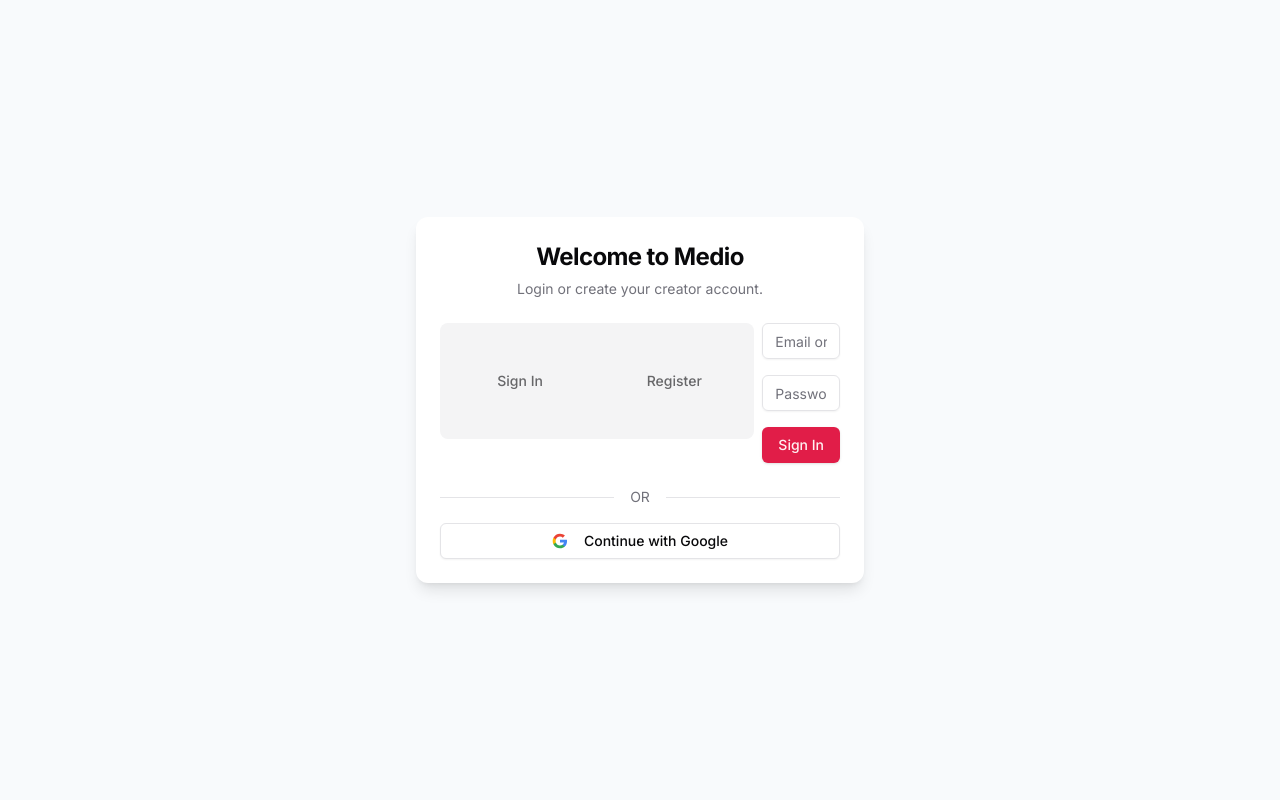
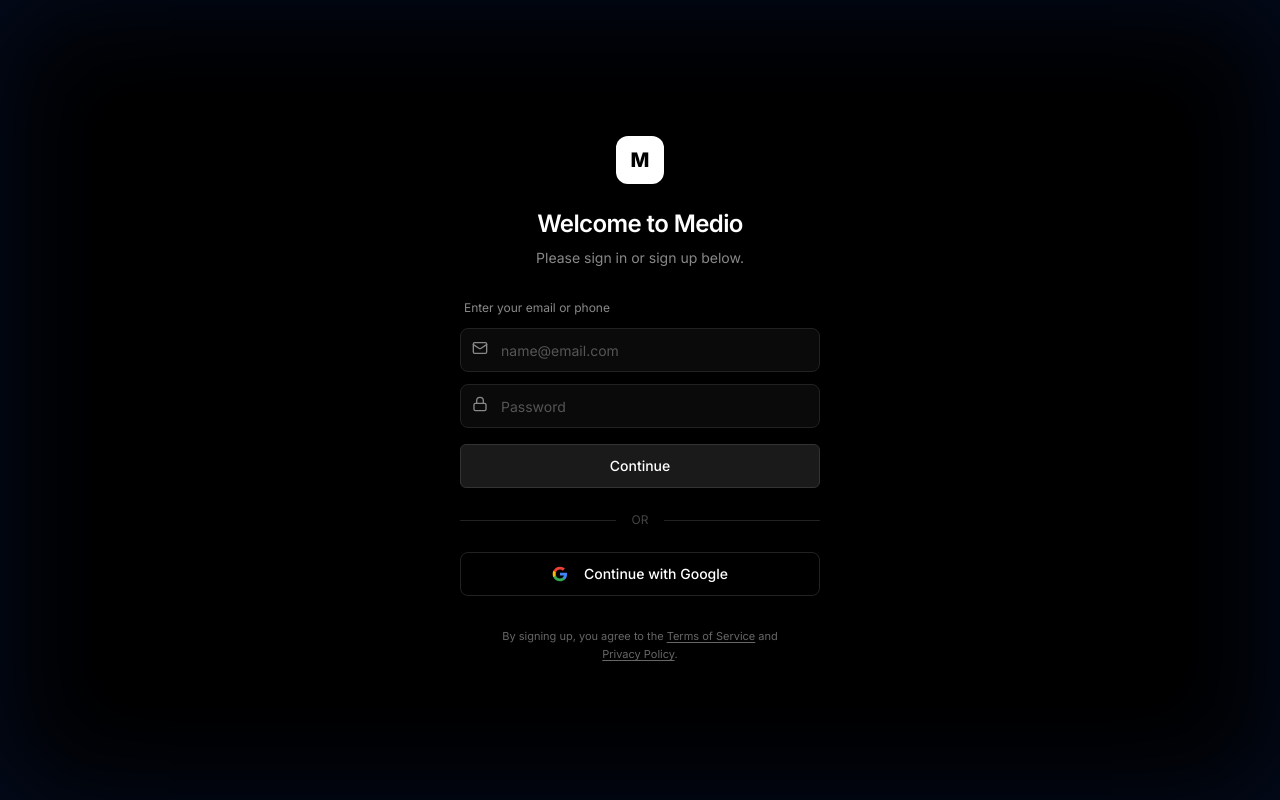
Before and after one commit to aminoasadi/medio, a Next.js app: page /login in a window 1280 px wide. Built offline with nearby package versions, Linux system fonts and the light colour scheme.

Commit message:
style: updated login UI to match Otanes sleek design and implemented unified Auth

```diff
--- a/src/app/login/actions.ts
+++ b/src/app/login/actions.ts
@@ -63,3 +63,18 @@
         return { error: "Something went wrong." }
     }
 }
+
+export async function unifiedAuthAction(prevState: any, formData: FormData) {
+    const identifier = formData.get("identifier") as string
+    if (!identifier) return { error: "Identifier is required." }
+
+    const existing = await db.select().from(users).where(
+        or(eq(users.email, identifier), eq(users.phone, identifier))
+    ).limit(1)
+
+    if (existing.length > 0) {
+        return await loginAction(prevState, formData)
+    } else {
+        return await registerAction(prevState, formData)
+    }
+}
--- a/src/app/login/page.tsx
+++ b/src/app/login/page.tsx
@@ -1,66 +1,83 @@
 "use client"
 
 import { useFormState, useFormStatus } from "react-dom"
-import { Tabs, TabsContent, TabsList, TabsTrigger } from "@/components/ui/tabs"
 import { Input } from "@/components/ui/input"
 import { Button } from "@/components/ui/button"
-import { Card, CardContent, CardDescription, CardHeader, CardTitle, CardFooter } from "@/components/ui/card"
-import { loginAction, registerAction } from "./actions"
+import { unifiedAuthAction } from "./actions"
 import { signIn } from "next-auth/react"
+import { Mail, Lock } from "lucide-react"
 
-function SubmitButton({ text }: { text: string }) {
+function SubmitButton() {
     const { pending } = useFormStatus()
     return (
-        <Button className="w-full" disabled={pending}>
-            {pending ? "Please wait..." : text}
+        <Button
+            type="submit"
+            className="w-full bg-[#1A1A1A] hover:bg-[#2A2A2A] text-white border border-[#333] h-11 mt-4"
+            disabled={pending}
+        >
+            {pending ? "Please wait..." : "Continue"}
         </Button>
     )
 }
 
 export default function LoginPage() {
-    const [loginState, dispatchLogin] = useFormState(loginAction, undefined)
-    const [registerState, dispatchRegister] = useFormState(registerAction, undefined)
+    const [authState, dispatchAuth] = useFormState(unifiedAuthAction, undefined)
 
     return (
-        <div className="flex justify-center items-center min-h-screen bg-slate-50 px-4">
-            <Card className="w-full max-w-md shadow-lg border-none">
-                <CardHeader className="text-center">
-                    <CardTitle className="text-2xl font-bold">Welcome to Medio</CardTitle>
-                    <CardDescription>Login or create your creator account.</CardDescription>
-                </CardHeader>
-                <CardContent>
-                    <Tabs defaultValue="login" className="w-full">
-                        <TabsList className="grid w-full grid-cols-2 mb-6">
-                            <TabsTrigger value="login">Sign In</TabsTrigger>
-                            <TabsTrigger value="register">Register</TabsTrigger>
-                        </TabsList>
-                        <TabsContent value="login">
-                            <form action={dispatchLogin} className="space-y-4">
-                                <Input name="identifier" placeholder="Email or Phone Number" required />
-                                <Input name="password" type="password" placeholder="Password" required />
-                                {loginState?.error && <p className="text-sm text-destructive font-medium">{loginState.error}</p>}
-                                <SubmitButton text="Sign In" />
+        <div className="flex justify-center items-center min-h-screen bg-black text-white px-4 shadow-[inset_0_0_120px_rgba(29,78,216,0.15)]">
+            <div className="w-full max-w-[360px] flex flex-col items-center">
+
+                {/* Minimal Logo Spot */}
+                <div className="h-12 w-12 bg-white rounded-xl mb-6 flex items-center justify-center text-black font-extrabold text-xl">
+                    M
+                </div>
+
+                <div className="text-center mb-8">
+                    <h1 className="text-2xl font-semibold mb-2 tracking-tight">Welcome to Medio</h1>
+                    <p className="text-sm text-[#888888]">Please sign in or sign up below.</p>
+                </div>
+
+                <form action={dispatchAuth} className="w-full space-y-4">
+                    <div className="space-y-3">
+                        <p className="text-xs text-left text-[#888888] pl-1">Enter your email or phone</p>
+                        <div className="relative">
+                            <Mail className="absolute left-3 top-3 h-4 w-4 text-[#888888]" />
+                            <Input
+                                name="identifier"
+                                placeholder="name@email.com"
+                                required
+                                className="bg-[#0A0A0A] border-[#222] pl-10 h-11 text-white placeholder:text-[#555] focus-visible:ring-1 focus-visible:ring-[#444] rounded-lg"
+                            />
+                        </div>
+
+                        <div className="relative mt-2">
+                            <Lock className="absolute left-3 top-3 h-4 w-4 text-[#888888]" />
+                            <Input
+                                name="password"
+                                type="password"
+                                placeholder="Password"
+                                required
+                                className="bg-[#0A0A0A] border-[#222] pl-10 h-11 text-white placeholder:text-[#555] focus-visible:ring-1 focus-visible:ring-[#444] rounded-lg"
+                            />
+                        </div>
+                    </div>
+
+                    {authState?.error && (
+                        <p className="text-sm text-red-500/90 font-medium text-center">{authState.error}</p>
+                    )}
+
+                    <SubmitButton />
                 </form>
-                        </TabsContent>
-                        <TabsContent value="register">
-                            <form action={dispatchRegister} className="space-y-4">
-                                <Input name="identifier" placeholder="Email or Phone Number" required />
-                                <Input name="password" type="password" placeholder="Create a Password" required />
-                                {registerState?.error && <p className="text-sm text-destructive font-medium">{registerState.error}</p>}
-                                <SubmitButton text="Create Account" />
-                            </form>
-                        </TabsContent>
-                    </Tabs>
-                </CardContent>
-                <CardFooter className="flex flex-col gap-4 items-center">
-                    <div className="flex w-full items-center gap-4 text-sm text-muted-foreground">
-                        <div className="h-px w-full bg-border" />
+
+                <div className="flex w-full items-center gap-4 text-xs text-[#444] my-6">
+                    <div className="h-px w-full bg-[#222]" />
                     OR
-                        <div className="h-px w-full bg-border" />
+                    <div className="h-px w-full bg-[#222]" />
                 </div>
+
                 <Button
                     variant="outline"
-                        className="w-full"
+                    className="w-full bg-transparent border-[#222] text-white hover:bg-[#1A1A1A] hover:text-white h-11 rounded-lg"
                     onClick={() => signIn("google", { callbackUrl: "/dashboard/settings" })}
                 >
                     <svg className="mr-2 h-4 w-4" viewBox="0 0 24 24">
@@ -83,8 +100,12 @@
                     </svg>
                     Continue with Google
                 </Button>
-                </CardFooter>
-            </Card>
+
+                <p className="text-center text-[11px] text-[#666] mt-8 leading-relaxed max-w-[280px]">
+                    By signing up, you agree to the <a href="#" className="underline underline-offset-2 hover:text-white transition-colors">Terms of Service</a> and <a href="#" className="underline underline-offset-2 hover:text-white transition-colors">Privacy Policy</a>.
+                </p>
+
+            </div>
         </div>
     )
 }
```
Lines whose indentation alone changed are shown as unchanged.
